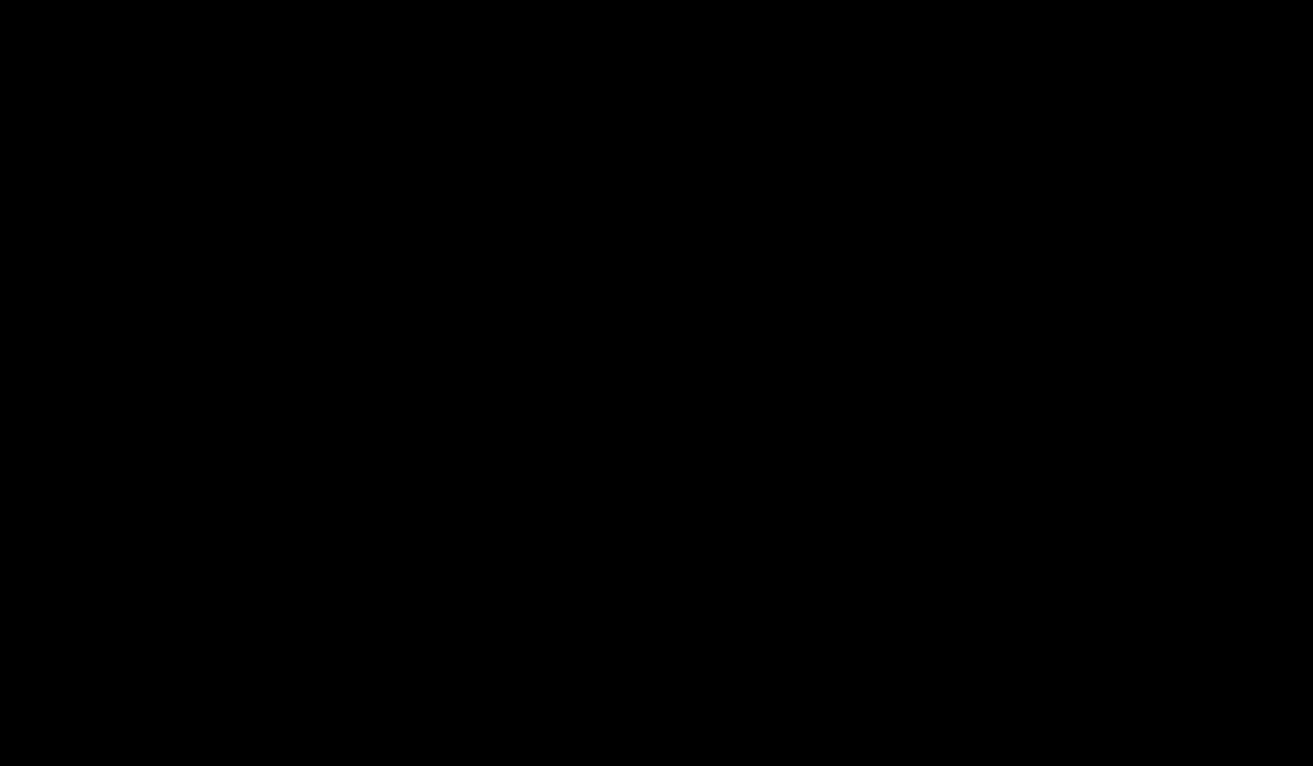
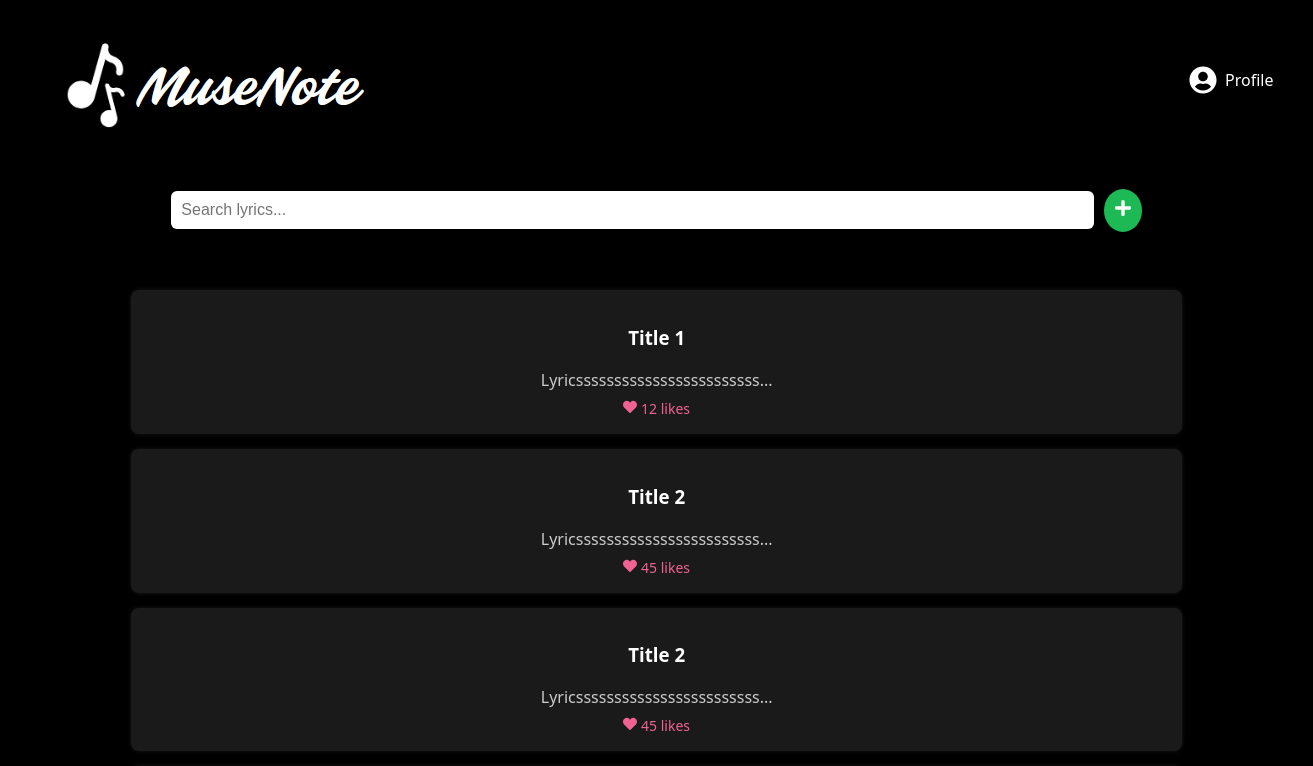
Before and after one commit to vaishke/MuseNote-Frontend, a React (Vite) app in the folder musenote/: page /home in a window 1280 px wide. Before the commit this address had no page. Shown: the top 766 px of the page, 1313 px wide, since content can reach past the window. Built offline with nearby package versions, Linux system fonts and the light colour scheme.

Commit message:
working home page and post preview component

```diff
--- a/musenote/src/App.jsx
+++ b/musenote/src/App.jsx
@@ -3,6 +3,7 @@ import { BrowserRouter as Router, Routes, Route } from 'react-router-dom';
 import LandingPage from './components/LandingPage';
 import LoginPage from './components/LoginPage';
 import RegisterPage from './components/RegisterPage';
+import HomePage from './components/HomePage';
 import './App.css';
 
 function App() {
@@ -12,6 +13,7 @@ function App() {
         <Route path="/" element={<LandingPage />} />
         <Route path="/login" element={<LoginPage />} />
         <Route path="/register" element={<RegisterPage />} />
+        <Route path="/home" element={<HomePage />} />
         {/* Add other routes here as your application grows */}
       </Routes>
     </Router>
--- /dev/null
+++ b/musenote/src/components/DashboardContent.css
@@ -0,0 +1,38 @@
+.dashboard-container {
+  width: 80%;
+  margin: 0 auto;
+  color: white;
+}
+
+.top-bar {
+  display: flex;
+  align-items: center;
+  margin-bottom: 20px;
+}
+
+.search-bar {
+  flex-grow: 1;
+  padding: 10px;
+  font-size: 16px;
+  border-radius: 6px;
+  border: none;
+  margin-top: -200px;
+}
+
+.add-button {
+  background-color: #1db954;
+  border: none;
+  color: white;
+  margin-top: -200px;
+  margin-left: 10px;
+  padding: 10px;
+  border-radius: 50%;
+  cursor: pointer;
+}
+
+.posts-section {
+  display: flex;
+  flex-direction: column;
+  gap: 15px;
+  margin-top: -60px;
+}
--- /dev/null
+++ b/musenote/src/components/DashboardContent.jsx
@@ -0,0 +1,51 @@
+import React from 'react';
+import { FaPlus } from 'react-icons/fa';
+import PostPreview from './PostPreview';
+import './DashboardContent.css';
+
+const DashboardContent = () => {
+  return (
+    <div className="dashboard-container">
+      <div className="top-bar">
+        <input
+          type="text"
+          placeholder="Search lyrics..."
+          className="search-bar"
+        />
+        <button className="add-button" title="Add New Lyrics">
+          <FaPlus size={18} />
+        </button>
+      </div>
+
+      <div className="posts-section">
+        <PostPreview
+          title="Title 1"
+          content="Lyricssssssssssssssssssssssss..."
+          likes={12}
+        />
+        <PostPreview
+          title="Title 2"
+          content="Lyricssssssssssssssssssssssss..."
+          likes={45}
+        />
+        <PostPreview
+          title="Title 2"
+          content="Lyricssssssssssssssssssssssss..."
+          likes={45}
+        />
+        <PostPreview
+          title="Title 2"
+          content="Lyricssssssssssssssssssssssss..."
+          likes={45}
+        />
+        <PostPreview
+          title="Title 2"
+          content="Lyricssssssssssssssssssssssss..."
+          likes={45}
+        />
+      </div>
+    </div>
+  );
+};
+
+export default DashboardContent;
--- /dev/null
+++ b/musenote/src/components/HomePage.css
@@ -0,0 +1,41 @@
+.home-page {
+  height: 100vh;
+  background-color: #000;
+  color: white;
+  display: flex;
+  flex-direction: column;
+}
+
+/* Top bar with logo on left and profile on right */
+.top-bar {
+  display: flex;
+  justify-content: space-between;
+  align-items: center;
+  padding: 20px 40px;
+}
+
+/* Logo section (top-left) */
+.logo-container {
+  display: flex;
+  align-items: center;
+}
+
+/* Profile section (top-right) */
+.profile-container {
+  display: flex;
+  align-items: center;
+  gap: 8px;
+  margin-left: 800px;
+  margin-bottom: 10px;
+}
+
+.profile-label {
+  color: white;
+  font-size: 16px;
+}
+
+/* Page content */
+.content {
+  text-align: center;
+  margin-top: 100px;
+}
--- /dev/null
+++ b/musenote/src/components/HomePage.jsx
@@ -0,0 +1,26 @@
+import React from 'react';
+import Logo from './Logo';
+import DashboardContent from './DashboardContent';
+import { FaUserCircle } from 'react-icons/fa';
+import './HomePage.css';
+
+const HomePage = () => {
+  return (
+    <div className="home-page">
+      <div className="top-bar">
+        <div className="logo-container">
+          <Logo />
+        </div>
+        <div className="profile-container">
+          <FaUserCircle size={28} color="#fff" />
+          <span className="profile-label">Profile</span>
+        </div>
+      </div>
+      <div className="content">
+        <DashboardContent />
+      </div>
+    </div>
+  );
+};
+
+export default HomePage;
--- /dev/null
+++ b/musenote/src/components/PostPreview.css
@@ -0,0 +1,20 @@
+.post-preview {
+  background-color: #1a1a1a;
+  padding: 15px;
+  border-radius: 8px;
+  box-shadow: 0 0 4px rgba(255,255,255,0.1);
+}
+
+.post-preview h3 {
+  margin-bottom: 8px;
+}
+
+.post-preview p {
+  color: #ccc;
+  margin-bottom: 6px;
+}
+
+.likes {
+  font-size: 14px;
+  color: #f06292;
+}
--- /dev/null
+++ b/musenote/src/components/PostPreview.jsx
@@ -0,0 +1,17 @@
+import React from 'react';
+import { FaHeart } from 'react-icons/fa';
+import './PostPreview.css';
+
+const PostPreview = ({ title, content, likes }) => {
+  return (
+    <div className="post-preview">
+      <h3>{title}</h3>
+      <p>{content}</p>
+      <div className="likes">
+        <FaHeart className="heart-icon" /> {likes} likes
+      </div>
+    </div>
+  );
+};
+
+export default PostPreview;
```
